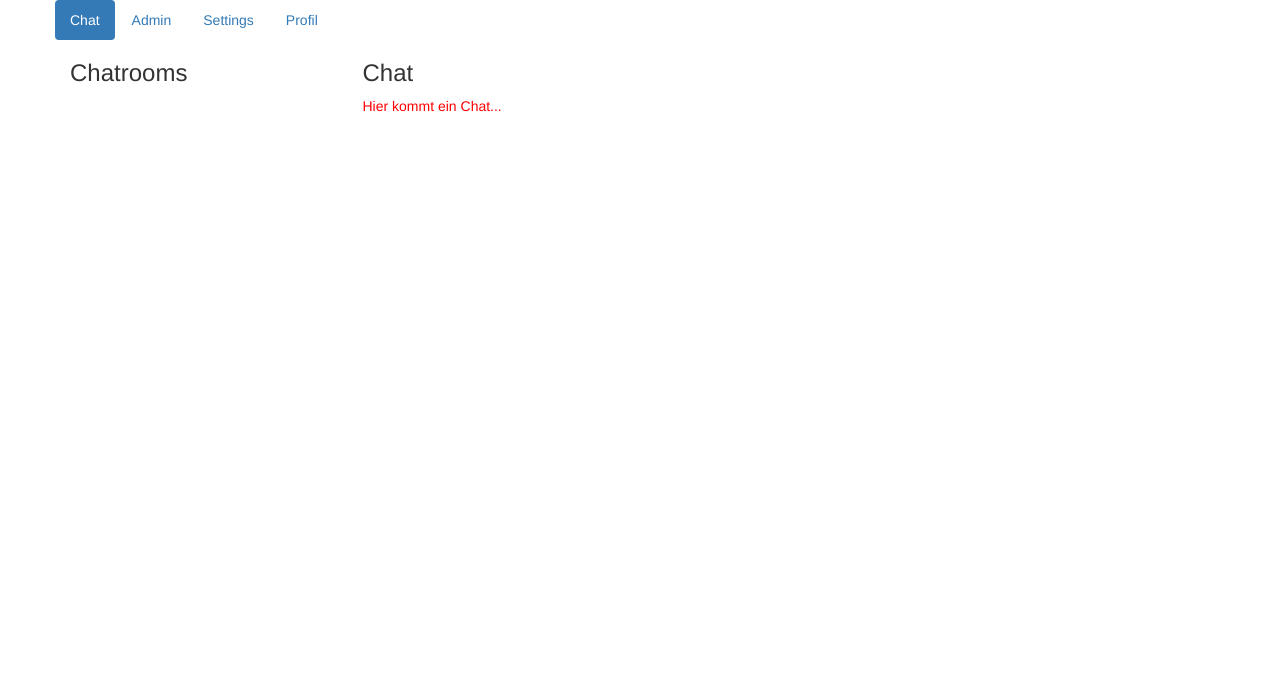
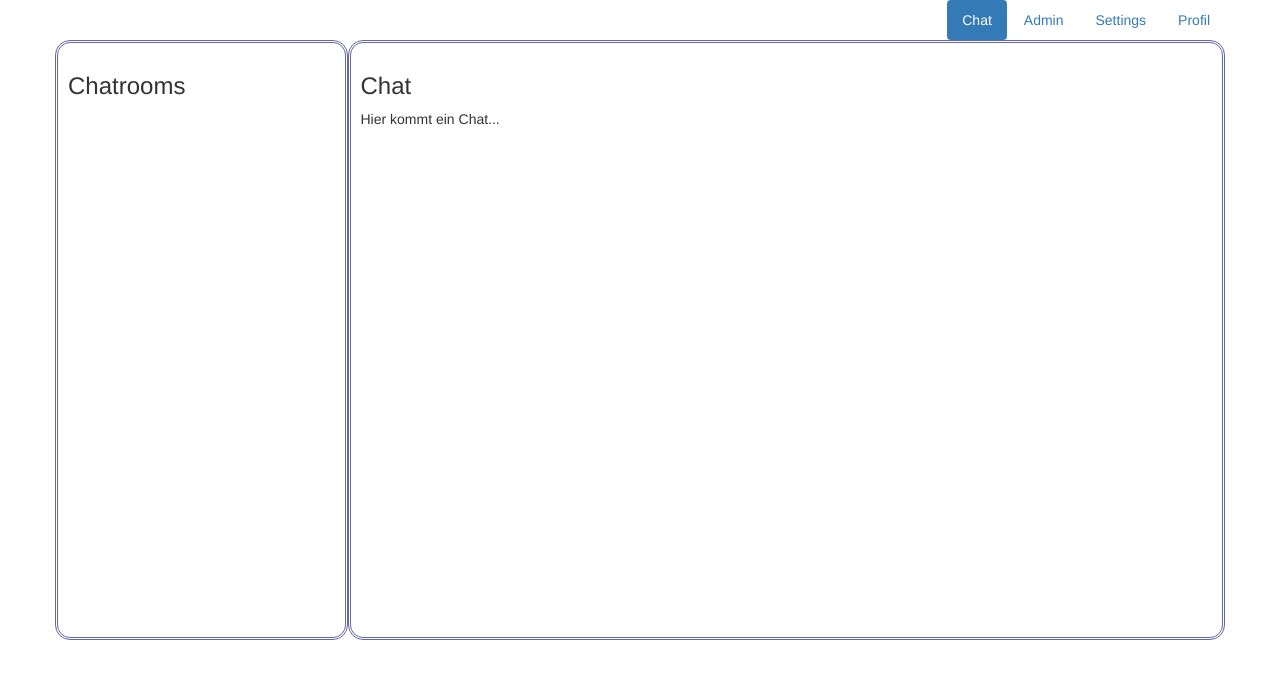
Before and after one commit to S3bastianGriesa/treetalk, a website: page public/main.html in a window 1280 px wide. Drawn offline with nearby package versions, Linux system fonts and the light colour scheme.

Commit message:
Add css for main file

```diff
--- a/public/css/main.css
+++ b/public/css/main.css
@@ -1,11 +1,20 @@
-p {
-  color: #f00;
-}
 #container {
   width: 80%;
   min-width: 800px;
   margin-top: 20px;
 }
+#menu {
+  float: right;
+}
+.widget {
+  border: 3px solid #6666AA;
+  height: 600px;
+  border-style: double;
+  border-radius: 15px;
+  padding: 10px;
+}
+
+
 #chat {
   resize: none;
 }
```
